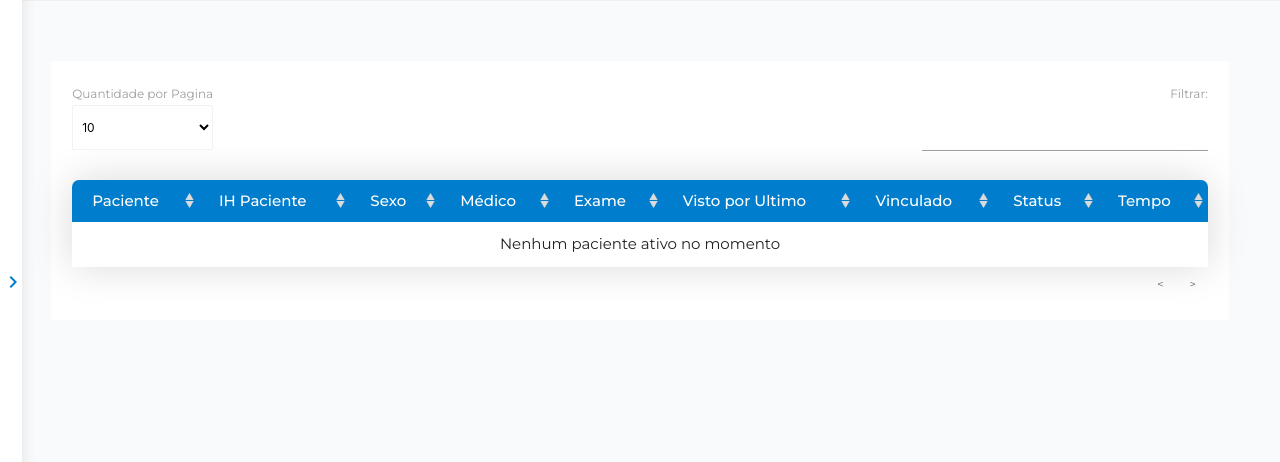
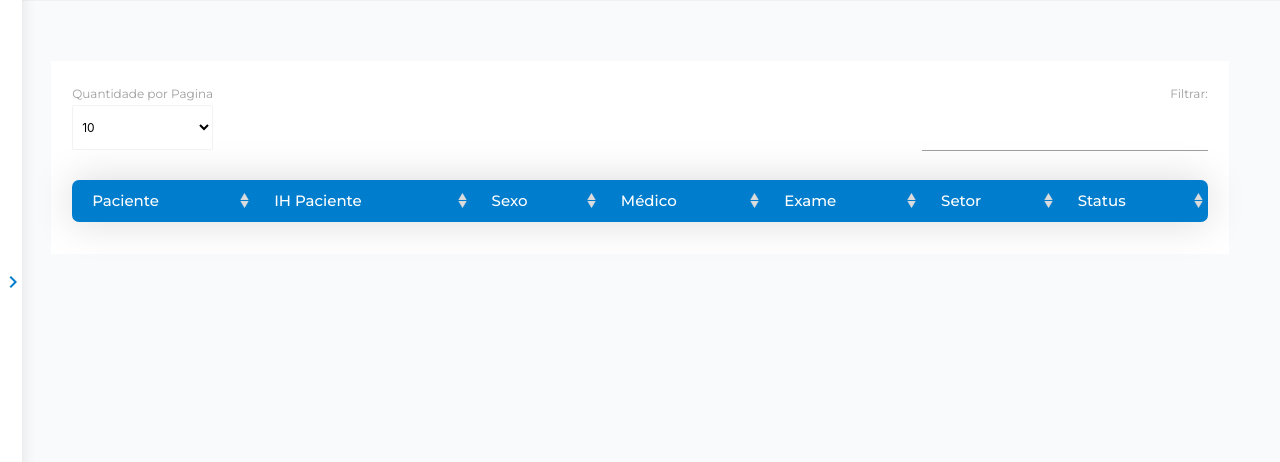
Before and after one commit to lucastavaresdev/Projetos-sistemas, a PHP site: page /ativos.php in a window 1280 px wide. Shown: the part 166-628 px from the top of the page. Run offline with PHP 8.4, Linux system fonts and the light colour scheme; the visitor is signed in with stand-in values (Sample User, id 1); data that the repository does not hold is empty; a stand-in replaces the project's code that opens the database connection.

Commit message:
alterações gustavo

```diff
--- a/painel4/src/ativos.php
+++ b/painel4/src/ativos.php
@@ -32,10 +32,8 @@
                                 <th>Médico</th>
                                 <th>Exame</th>
                                 <th class="ocultar">Data Agendamento</th>
-                                <th>Visto por Ultimo</th>
-                                <th>Vinculado</th>
+                                <th>Setor</th>
                                 <th>Status</th>
-                                <th>Tempo</th>
                             </tr>
                         </thead>
                         <tbody id="listadePacientes"></tbody>
--- a/painel4/src/js/ativos.js
+++ b/painel4/src/js/ativos.js
@@ -31,10 +31,9 @@
                 '<td>' + data[i].nome_medico + '</td>' +
                 '<td>' + exame + '</td>' +
                 '<td class="ocultar">' + data[i].data_agendamento + '</td>' +
-                '<td>' + arredonandarString(data[i].checkout, 11, 16) + '</td>' +
-                '<td>' + arredonandarString(data[i].checkin, 11, 16) + '</td>' +
-                '<td><div class="status-' + nstatus + ' center-status">' + nstatus + '</div></td>' +
-                '<td>' + arredonandarString(data[i].tempo, 0, 5) + '</td>';
+                '<td>' + data[i].nome_setor  + '</td>' +
+                '<td><div class="status-' + nstatus + ' center-status">' + nstatus + '</div></td>' ;
+                '<td>' + data[i].status + '</td>';
 
             var linha = tr.innerHTML = cols;
             tbody.innerHTML += linha;
@@ -76,10 +75,9 @@
                 { 'data': "nome_medico" },
                 { 'data': "exame" },
                 { 'data': "data_agendamento" },
-                { 'data': "checkout" },
-                { 'data': "checkin" },
+                { 'data': "nome_setor" },
                 { 'data': "status_final" },
-                { 'data': "tempo" }
+
             ],
             // "order": [[1, 'asc']],
             "columnDefs": [
--- a/painel4/src/php/selectsJson.php
+++ b/painel4/src/php/selectsJson.php
@@ -340,8 +340,8 @@
                                                     a.sexo_paciente as sexo,
                                                     a.nome_medico ,
                                                     a.data_agendamento,
-                                                    tp.checkout,
-                                                    tp.checkin,
+													tp.id_sala as sala_id,
+                                                    (SELECT nome FROM  setores where id = sala_id )  as nome_setor,
                                                     (SELECT ds_etapa FROM  checklist where  agendamento = atendimento order by checkin desc limit 1) as exame,
                                                     (SELECT abrev_etapa FROM  checklist where   agendamento = atendimento order by checkin desc limit 1) as cod_exame,
                                                     (SELECT status FROM  checklist where agendamento = atendimento  order by checkin desc limit 1) as status_final,
```
